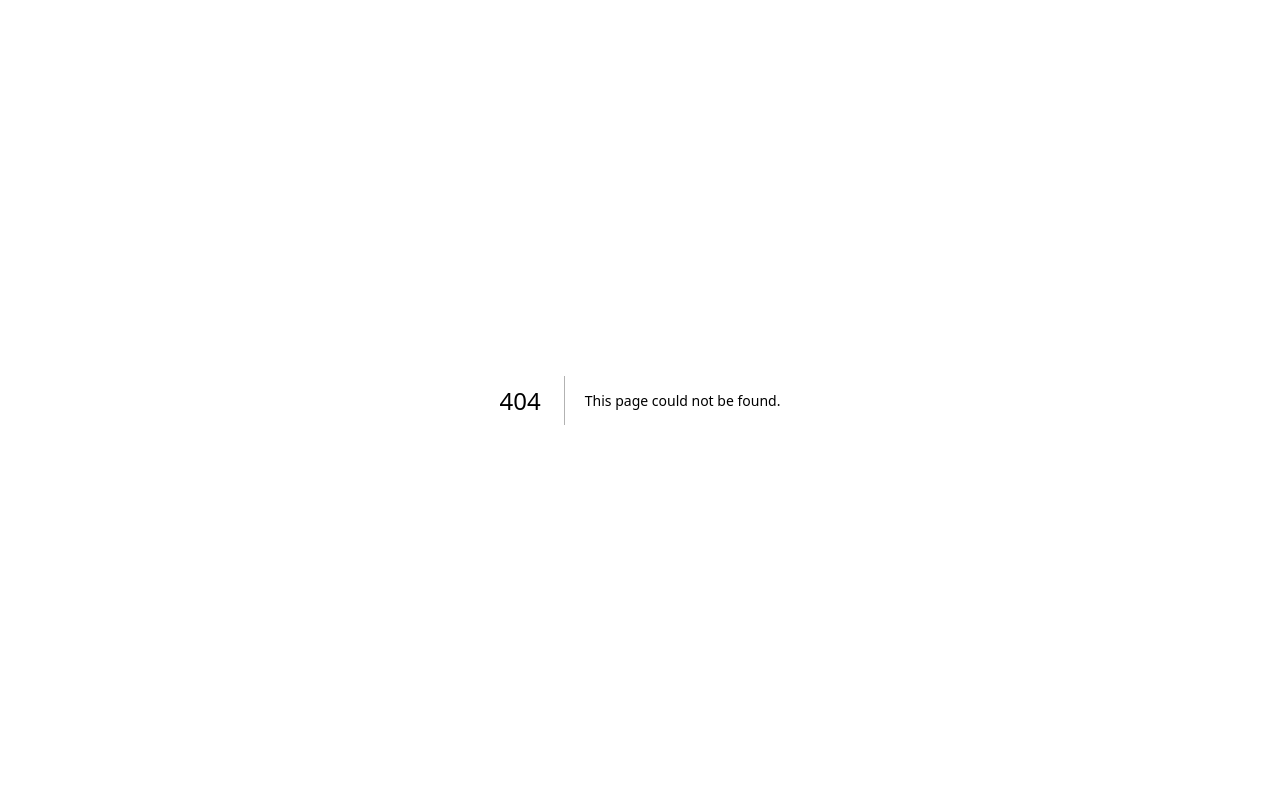
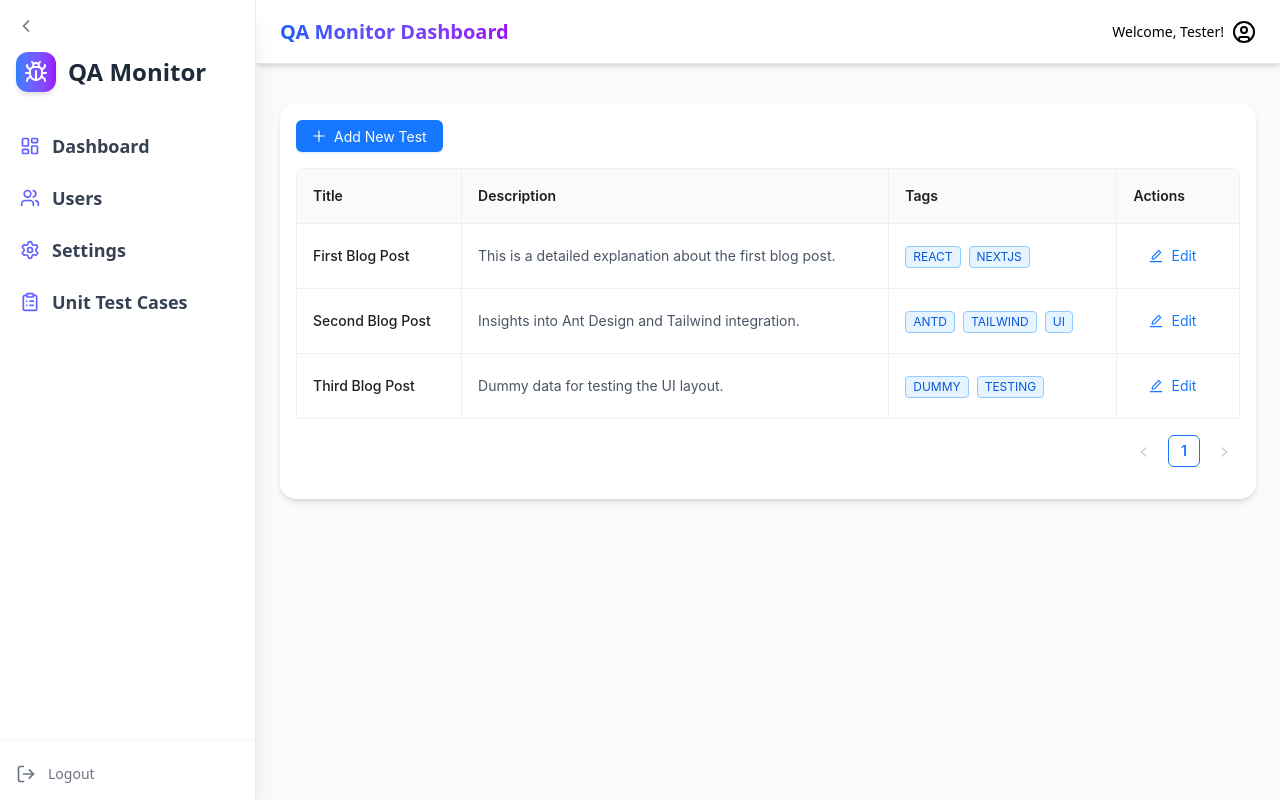
Before and after one commit to govindgb/Qa-Tracker, a Next.js app in the folder qa-tracker/: page /dashboard/testing-task in a window 1280 px wide. Before the commit this address had no page. Built offline with nearby package versions, Linux system fonts and the light colour scheme.

Commit message:
feat: add pages for tester feedback and testing tasks with a post table component

```diff
--- /dev/null
+++ b/qa-tracker/app/dashboard/tester-feedback/page.tsx
@@ -0,0 +1,11 @@
+import React from 'react'
+
+function page() {
+  return (
+    <div>
+      page
+    </div>
+  )
+}
+
+export default page
--- /dev/null
+++ b/qa-tracker/app/dashboard/testing-task/page.tsx
@@ -0,0 +1,115 @@
+'use client';
+
+import React from 'react';
+import { Table, Tag, Button, Space } from 'antd';
+import { useRouter } from 'next/navigation';
+import { EditOutlined, PlusOutlined } from '@ant-design/icons';
+import DashboardLayout from "@/app/layouts/DashboardLayout";
+
+interface Post {
+  key: string;
+  title: string;
+  description: string;
+  tags: string[];
+}
+
+const data: Post[] = [
+  {
+    key: '1',
+    title: 'First Blog Post',
+    description: 'This is a detailed explanation about the first blog post.',
+    tags: ['react', 'nextjs'],
+  },
+  {
+    key: '2',
+    title: 'Second Blog Post',
+    description: 'Insights into Ant Design and Tailwind integration.',
+    tags: ['antd', 'tailwind', 'ui'],
+  },
+  {
+    key: '3',
+    title: 'Third Blog Post',
+    description: 'Dummy data for testing the UI layout.',
+    tags: ['dummy', 'testing'],
+  },
+];
+
+const PostTable = () => {
+  const router = useRouter();
+
+  const handleEdit = (record: Post) => {
+    console.log('Edit clicked for:', record);
+    // You can navigate to a dynamic route like `/edit/${record.key}` if needed
+  };
+
+  const columns = [
+    {
+      title: 'Title',
+      dataIndex: 'title',
+      key: 'title',
+      render: (text: string) => <span className="font-medium">{text}</span>,
+    },
+    {
+      title: 'Description',
+      dataIndex: 'description',
+      key: 'description',
+      responsive: ['md'],
+      render: (text: string) => (
+        <p className="line-clamp-2 text-gray-600">{text}</p>
+      ),
+    },
+    {
+      title: 'Tags',
+      key: 'tags',
+      dataIndex: 'tags',
+      render: (tags: string[]) => (
+        <>
+          {tags.map((tag) => (
+            <Tag key={tag} color="blue">
+              {tag.toUpperCase()}
+            </Tag>
+          ))}
+        </>
+      ),
+    },
+    {
+      title: 'Actions',
+      key: 'action',
+      render: (_: any, record: Post) => (
+        <Button
+          icon={<EditOutlined />}
+          onClick={() => handleEdit(record)}
+          type="link"
+          className="text-blue-600"
+        >
+          Edit
+        </Button>
+      ),
+    },
+  ];
+
+  return (
+    <DashboardLayout>
+    <div className="max-w-5xl mx-auto mt-10 p-4 bg-white rounded-2xl shadow-md">
+      <div className="flex justify-between items-center mb-4">
+        <Button
+          type="primary"
+          icon={<PlusOutlined />}
+          onClick={() => router.push('/tester-feedback')}
+        >
+          Add New Test
+        </Button>
+      </div>
+      <Table
+        columns={columns}
+        dataSource={data}
+        pagination={{ pageSize: 5 }}
+        bordered
+        rowKey="key"
+      />
+    </div>
+    </DashboardLayout>
+  );
+};
+
+export default PostTable;
```
